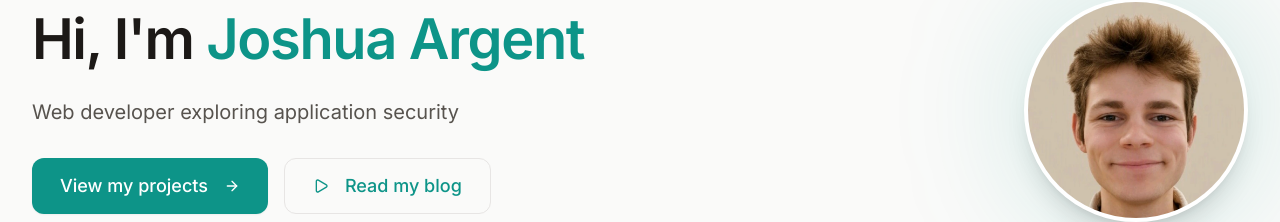
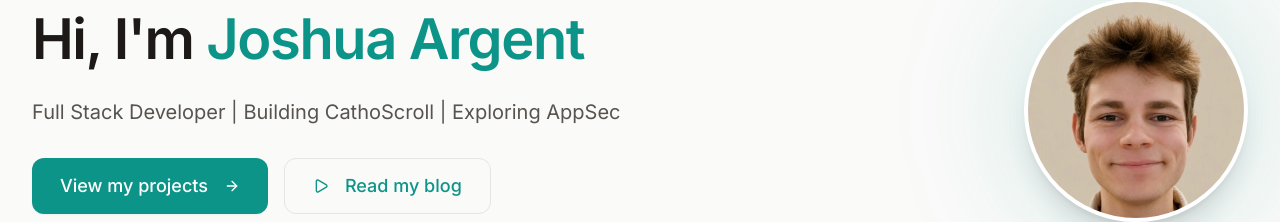
Before and after one commit to joshuaargent/TS_Portfolio, a Next.js app: page / in a window 1280 px wide. Shown: the part 146-368 px from the top of the page. Built offline with nearby package versions, Linux system fonts and the light colour scheme; no server answers.

Commit message:
Update Hero component: refine description to highlight full stack development and application security focus

```diff
--- a/src/components/home/Hero.tsx
+++ b/src/components/home/Hero.tsx
@@ -17,7 +17,7 @@ export function Hero() {
               Hi, I&apos;m <span className="text-accent">Joshua Argent</span>
             </h1>
             <p className="text-text-secondary mx-auto mt-6 max-w-xl text-lg md:text-xl lg:mx-0">
-              Web developer exploring application security
+              Full Stack Developer | Building CathoScroll | Exploring AppSec
             </p>
             <div className="mt-8 flex flex-col items-center justify-center gap-4 sm:flex-row lg:justify-start">
               <Link
```
